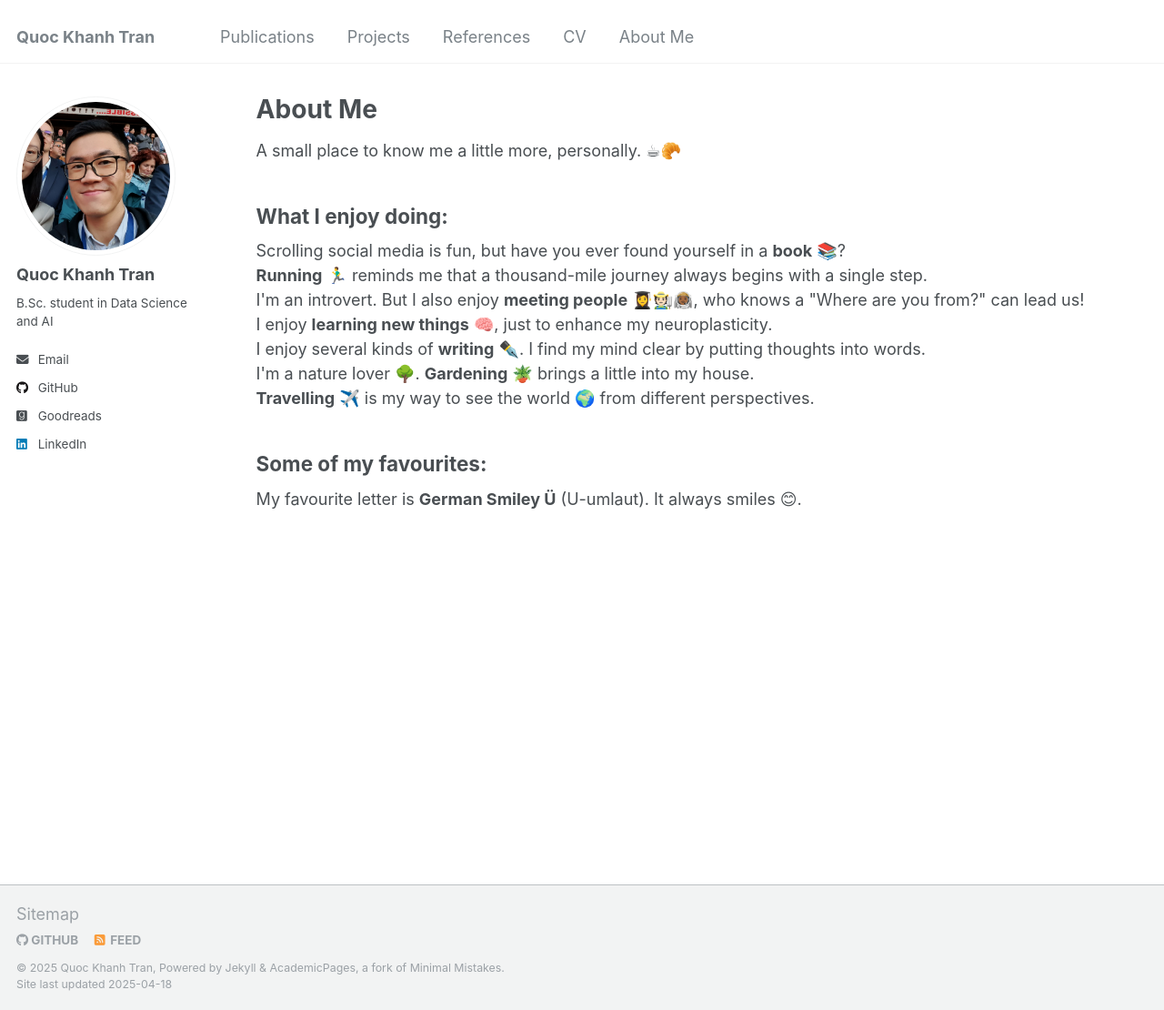
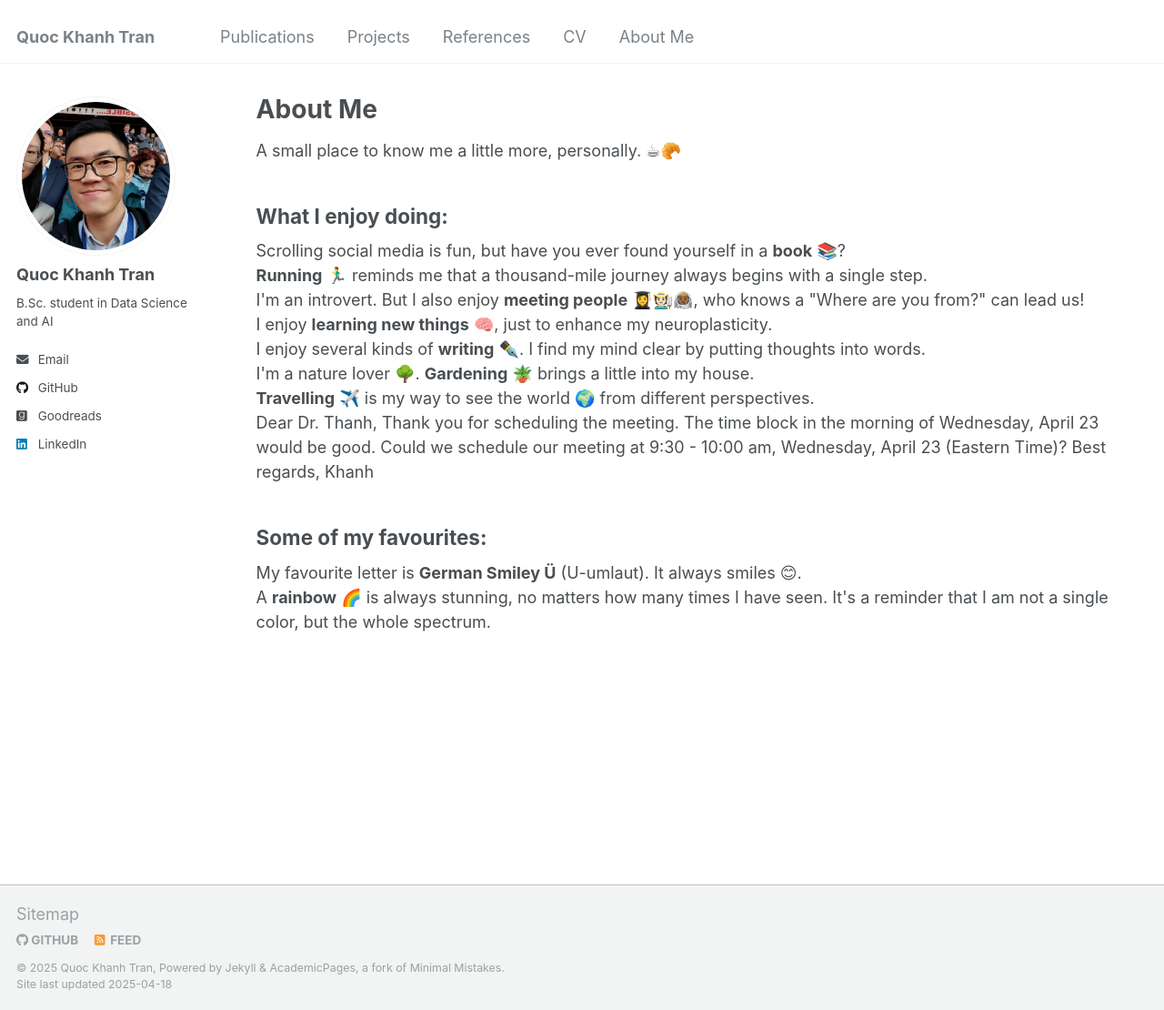
Before and after one commit to khanhtrq/khanhtrq.github.io, a Jekyll site: the page built from _pages/about_me.html, in a window 1280 px wide and 1110 px high. Shown: the whole window at 91% size. Built offline with Jekyll 4.4.1, drawn with Linux system fonts in a browser that asks for light colours.

Commit message:
about me

```diff
--- a/_pages/about_me.html
+++ b/_pages/about_me.html
@@ -19,10 +19,15 @@ author_profile: true
 
     I'm a nature lover 🌳. <b>Gardening</b> 🪴 brings a little into my house.<br>
 
-    <b>Travelling</b> ✈️ is my way to see the world 🌍 from different perspectives.<br>
+    <b>Travelling</b> ✈️ is my way to see the world 🌍 from different perspectives.<br>Dear Dr. Thanh,
+    Thank you for scheduling the meeting. The time block in the morning of Wednesday, April 23 would be good. Could we schedule our meeting at 9:30 - 10:00 am, Wednesday, April 23 (Eastern Time)?
+    Best regards,
+    Khanh
 
 <h2>Some of my favourites:</h2>
-    My favourite letter is <b>German Smiley Ü</b> (U-umlaut). It always smiles 😊.
+    My favourite letter is <b>German Smiley Ü</b> (U-umlaut). It always smiles 😊. <br>
+
+    A <b>rainbow</b> 🌈 is always stunning, no matters how many times I have seen. It's a reminder that I am not a single color, but the whole spectrum.
 
 
 </p>
```
